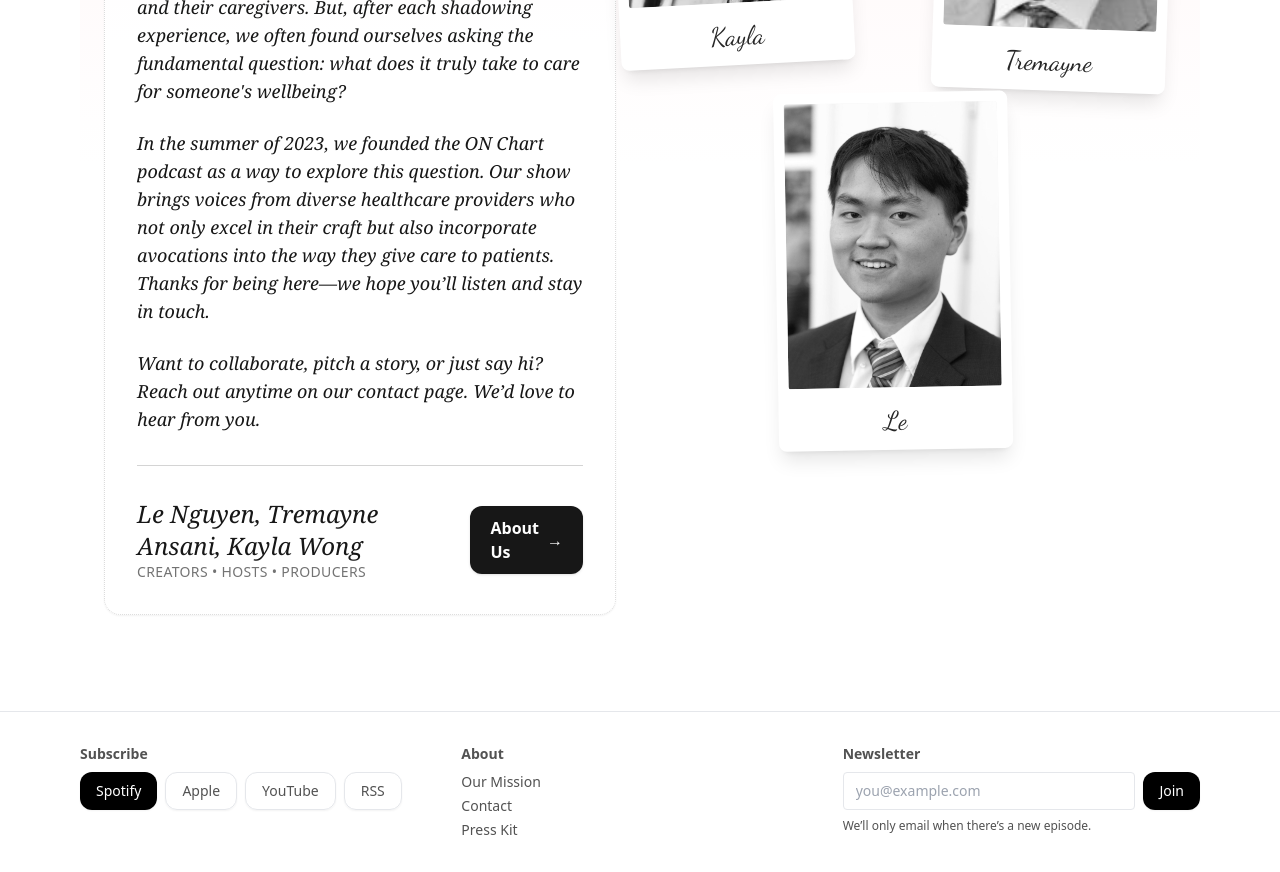
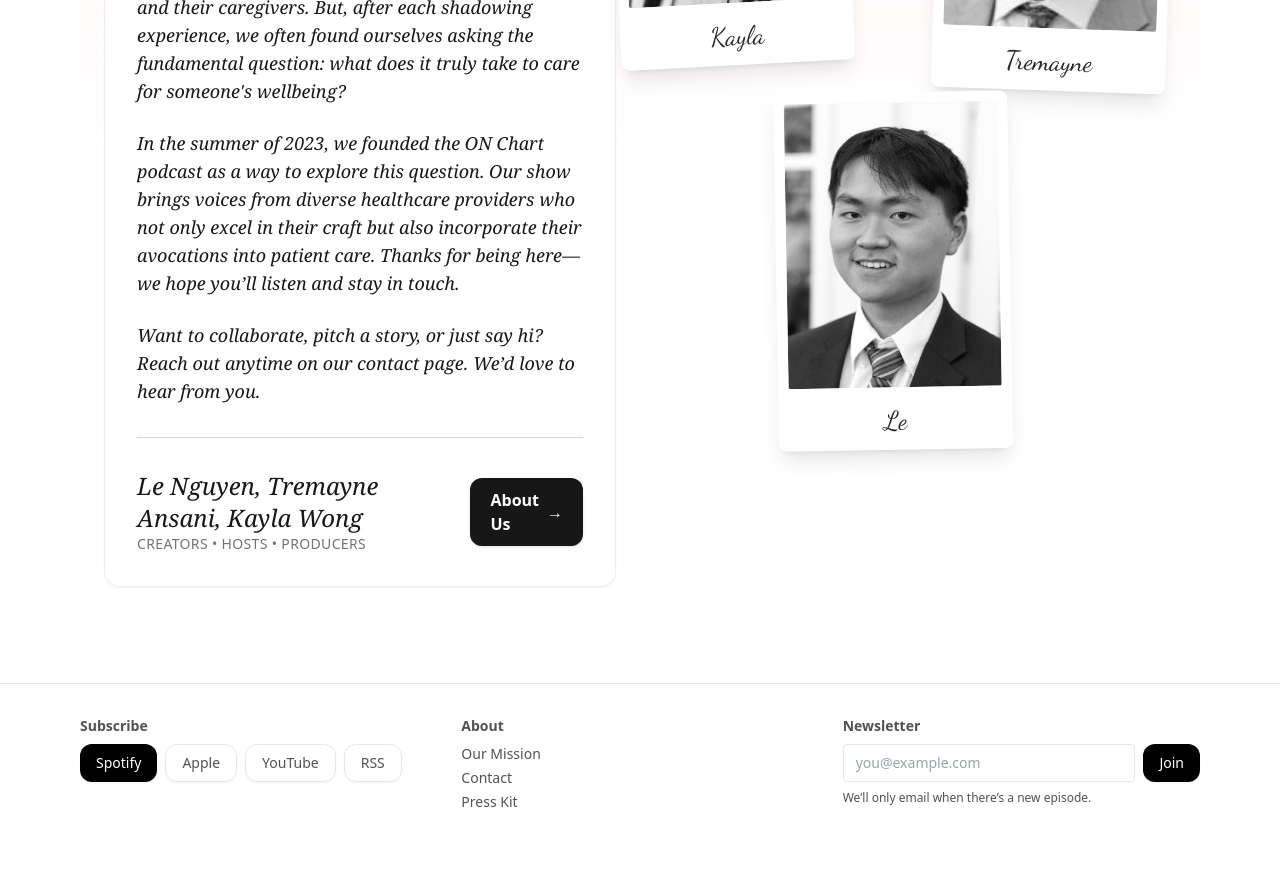
Before and after one commit to onchart-podcast/onchart-podcast, a Next.js app: page / in a window 1280 px wide. Shown: the part 1460-2332 px from the top of the page. After the commit the page ends 2304 px from the top, so only its background shows below. Built offline with nearby package versions, Linux system fonts and the light colour scheme.

Commit message:
About: update subtitle + memo

```diff
--- a/app/page.tsx
+++ b/app/page.tsx
@@ -158,7 +158,7 @@ export default async function Home() {
               <p className="font-serif italic text-base md:text-lg leading-relaxed text-neutral-900 mt-6">
                 In the summer of 2023, we founded the ON Chart podcast as a way to explore this question.
                 Our show brings voices from diverse healthcare providers who not only excel in their craft
-                but also incorporate avocations into the way they give care to patients.
+                but also incorporate their avocations into patient care.
                 Thanks for being here—we hope you’ll listen and stay in touch.
 
               </p>
```
